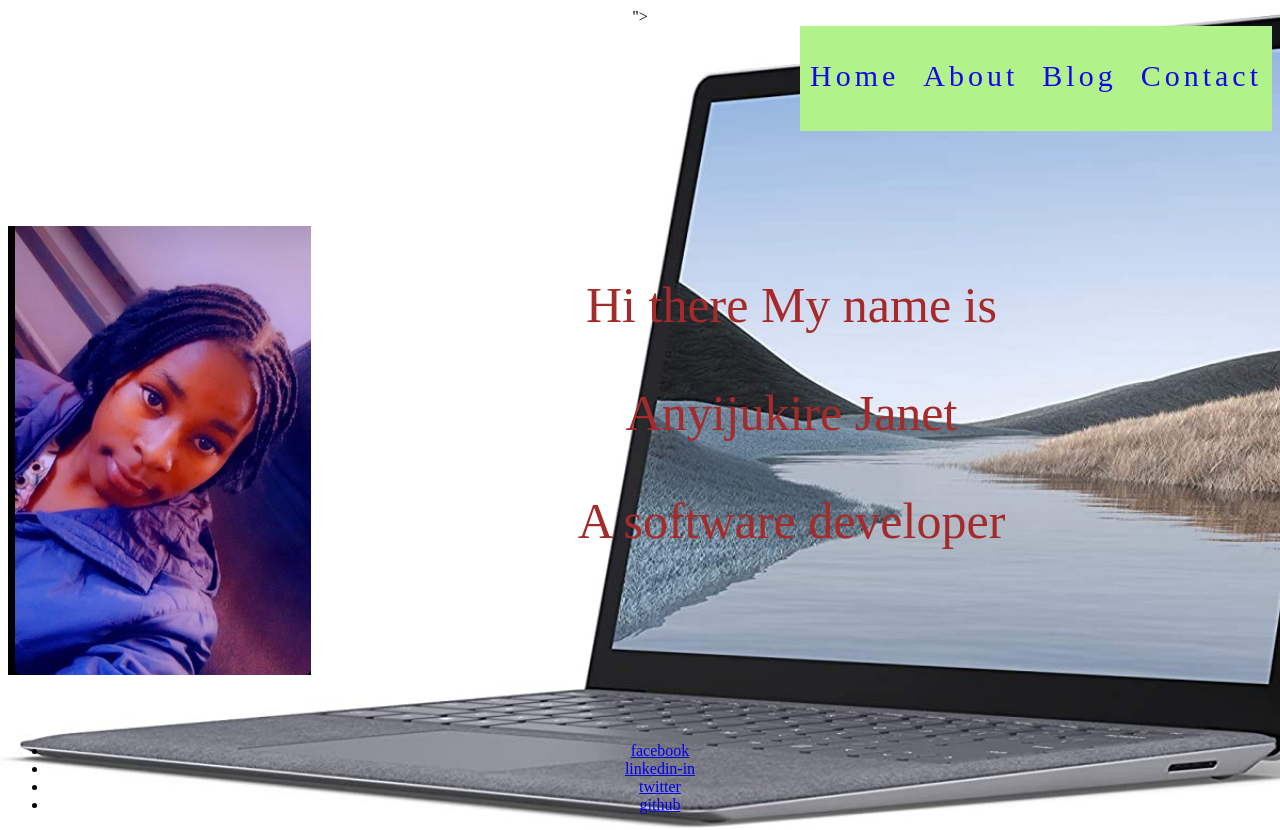
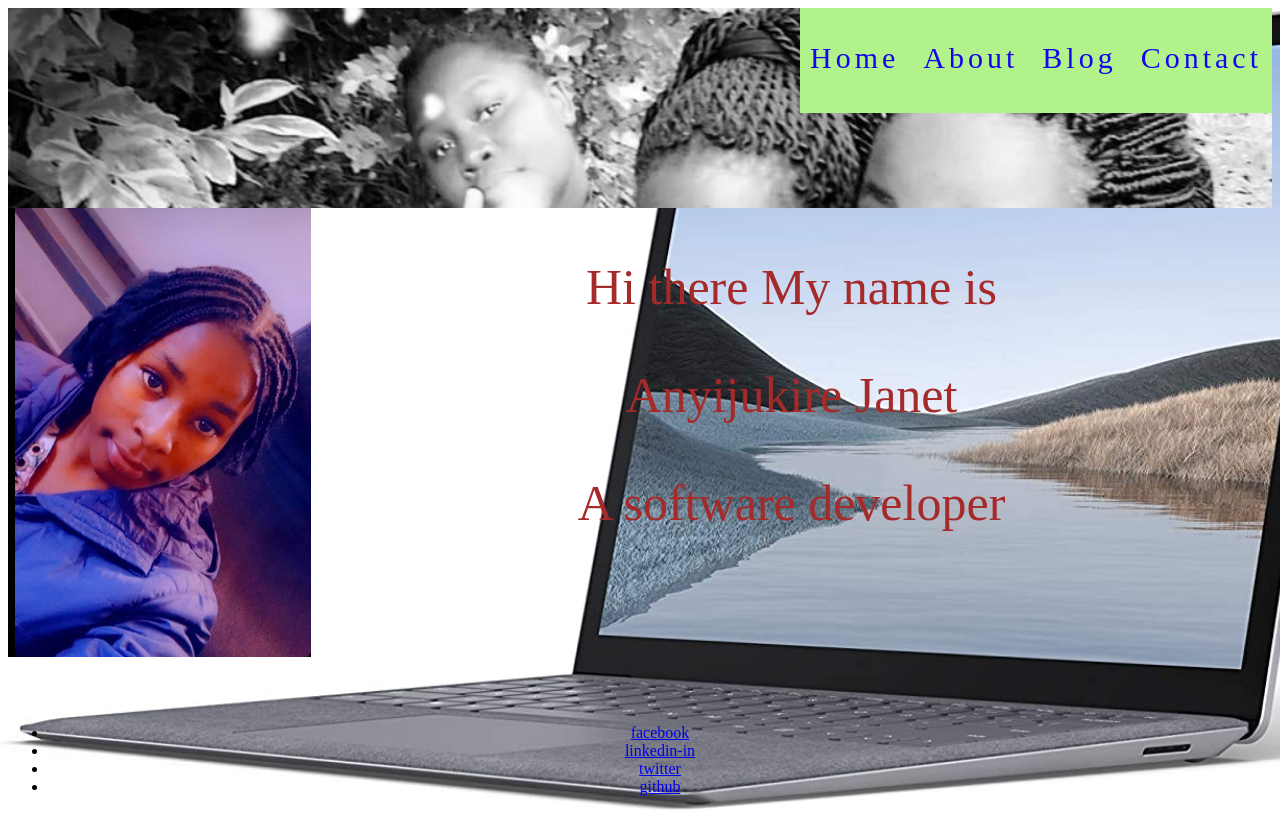
Before and after one commit to Anyijukire/websitee, a plain HTML site: page index.html in a window 1280 px wide. Drawn offline with Linux system fonts and the light colour scheme.

Commit message:
Add files via upload

```diff
--- a/index.html
+++ b/index.html
@@ -8,7 +8,7 @@
     <link rel="stylesheet" href="https://cdnjs.cloudflare.com.ajax/libs/font-awesome/4.7.0/css/font-awesome.min.css">
     <title>Document</title>
 </head>
-<body>">
+<body>
     <div class="header">
       <header>
         <div class="wrapper">
```
Also changed, not shown: lu.jpg (added), mawe.png (added), meee.png (added), mer.jpg (added).
